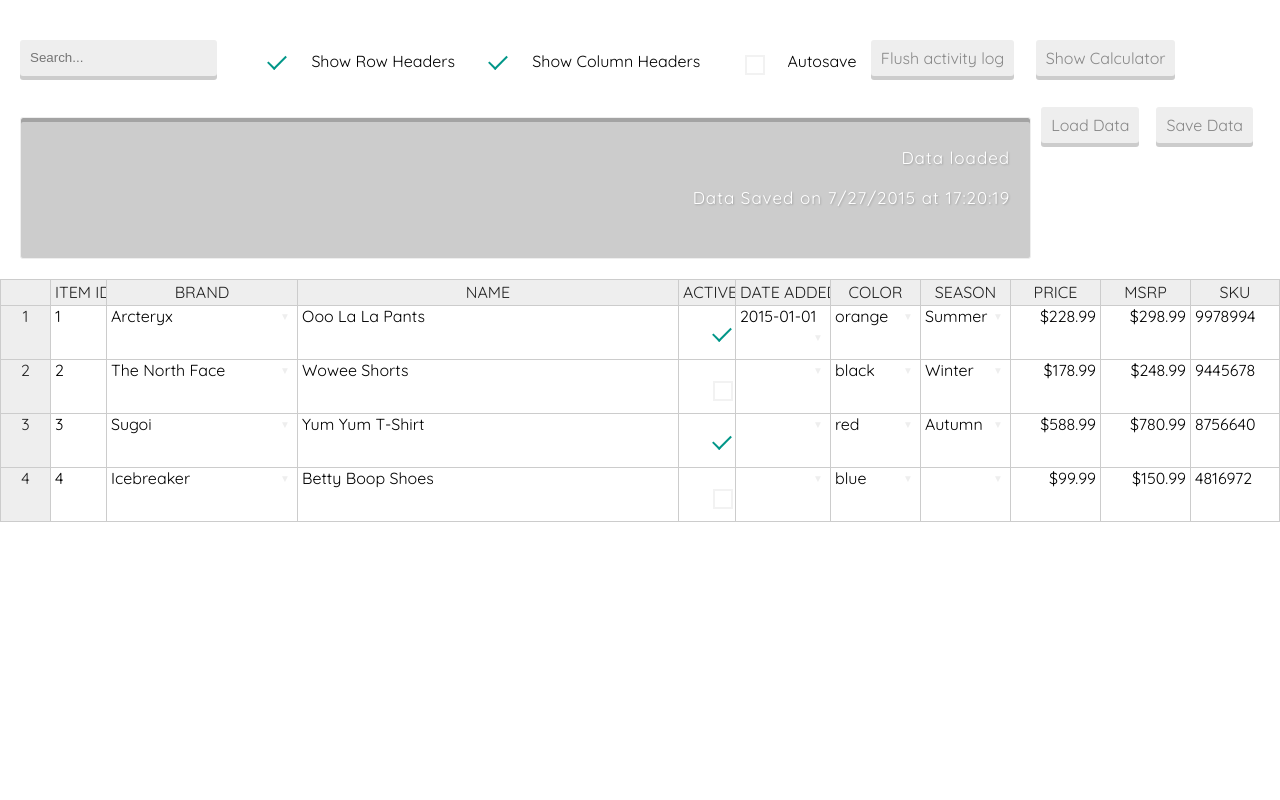
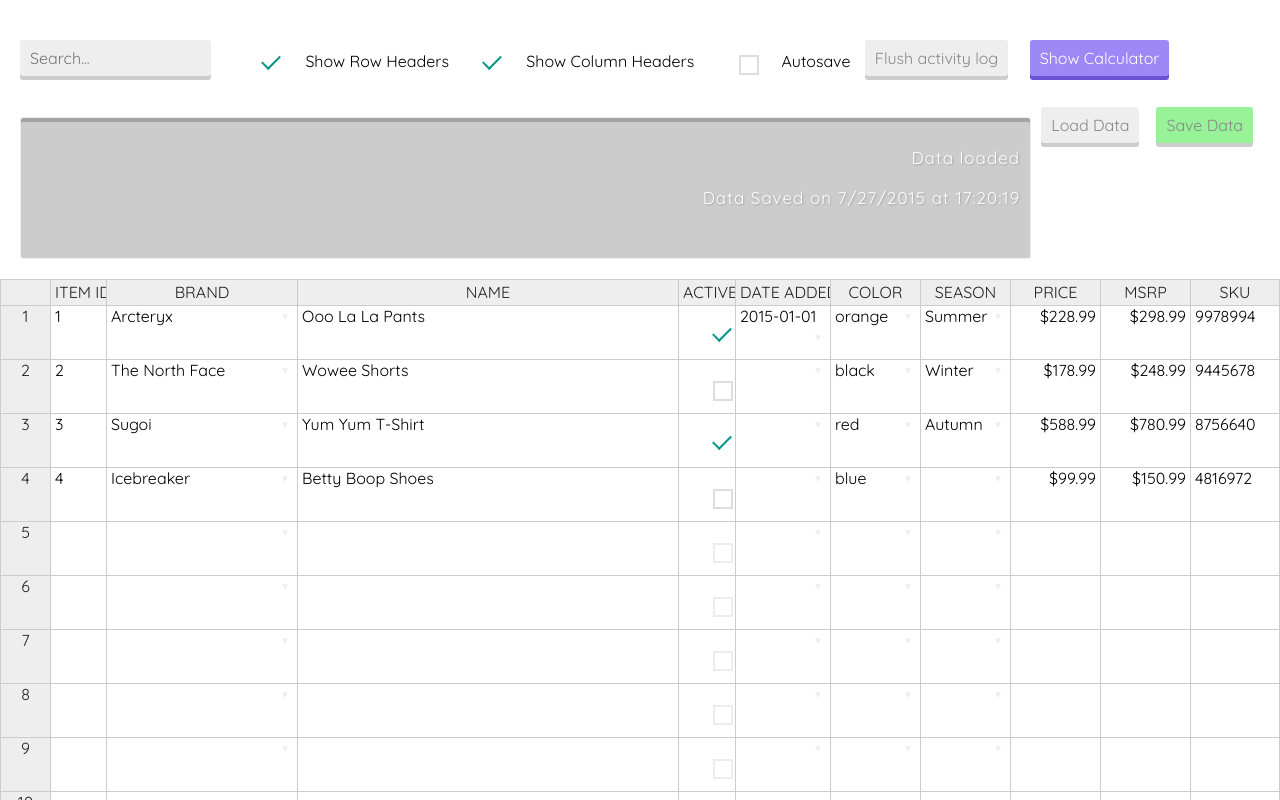
Before and after one commit to davidemaser/handson-dev, a website: page dropdown.html in a window 1280 px wide. Both pictures are taken after a click on the element "Save Data". Drawn offline with Linux system fonts and the light colour scheme.

Commit message:
UI styling

```diff
--- a/assets/css/gen-style.css
+++ b/assets/css/gen-style.css
@@ -3,10 +3,11 @@
     font-family: 'Quicksand', sans-serif;
 }
 .customClass{
-    background-color: #00b359!important;
+    background-color: #009688!important;
     color:#fff!important;
 }
-.status_mess,.save-message {
+.status_mess,.save-message,.load-message {
+    padding: 0 10px;
     background-color:transparent;
     -webkit-transition: background-color 500ms linear;
     -moz-transition: background-color 500ms linear;
@@ -53,6 +54,8 @@
     user-select: none;
     transition: all 0.2s ease;
     border: none;
+    font-family: inherit;
+    font-size: inherit;
 }
 input#search_field:focus {
     background-color: #f1ff92;
@@ -62,7 +65,7 @@
     border: 1px solid #eee;
     position: relative;
     display: block;
-    padding: 20px;
+    padding: 20px 0;
     margin: 20px;
     height: 100px;
     overflow-y: auto;
@@ -164,6 +167,25 @@
     /* Smoothing out hover and active states using css3 transitions */
     transition: all 0.2s ease;
 }
+.il.save span{
+    background-color: #97F298;
+}
+.il.save span:hover{
+    background-color: #00bd00;
+    box-shadow: 0 4px rgba(0, 0, 0, 0.2);
+    color: #ededed;
+}
+.il.calc span{
+    background: #9c89f6;
+    box-shadow: 0 4px #6b54d3;
+    color: white;
+}
+.il.calc span:hover{
+    background: #d6c3f6;
+    box-shadow: 0 4px rgba(0, 0, 0, 0.3);
+    color: #333;
+}
+
 .il span:hover {
     background: #9c89f6;
     box-shadow: 0 4px #6b54d3;
@@ -243,7 +265,7 @@
      z-index: 1;
      width: 1rem;
      height: 1rem;
-     border: 2px solid #f2f2f2;
+     border: 2px solid #dddddd;
  }
 input[type="checkbox"]:checked:before {
     -webkit-transform: rotate(-45deg);
--- a/assets/js/customFunctions.js
+++ b/assets/js/customFunctions.js
@@ -33,6 +33,7 @@
     manualColumnFreeze: true,
     manualColumnResize: true,
     manualRowResize: true,
+    minSpareRows: 10,
     //groups: true,
     afterChange: function (change, source) {
         $(eMessage).empty();
@@ -57,6 +58,7 @@
                         $(eMessage).append('<div class="status_mess num'+[j]+' new" data-column="'+dispCol[j]+'" data-row="'+dispRow[j]+'">'+dispMess[j]+'<div>');
                         $('#message div:last-child').focus();
                         $('#message div:last-child').removeClass('new');
+                        updateScroll();
                     }
                 }
         }
@@ -156,16 +158,53 @@
         data: {"data": $("#testing").handsontable('getData')}, //returns full array of grid data
         //data: change, //contains only information about changed cells
         success: function (data) {
+            Date.prototype.getMinutesTwoDigits = function()
+            {
+                var retval = this.getMinutes();
+                if (retval < 10)
+                {
+                    return ("0" + retval.toString());
+                }
+                else
+                {
+                    return retval.toString();
+                }
+            }
+            Date.prototype.getHoursTwoDigits = function()
+            {
+                var retval = this.getHours();
+                if (retval < 10)
+                {
+                    return ("0" + retval.toString());
+                }
+                else
+                {
+                    return retval.toString();
+                }
+            }
+            Date.prototype.getSecondsTwoDigits = function()
+            {
+                var retval = this.getSeconds();
+                if (retval < 10)
+                {
+                    return ("0" + retval.toString());
+                }
+                else
+                {
+                    return retval.toString();
+                }
+            }
             var d = new Date(),
                 dformat = [d.getMonth() + 1,
                         d.getDate(),
                         d.getFullYear()].join('/') + ' at ' +
-                    [d.getHours(),
-                        d.getMinutes(),
-                        d.getSeconds()].join(':');
+                    [d.getHoursTwoDigits(),
+                        d.getMinutesTwoDigits(),
+                        d.getSecondsTwoDigits()].join(':');
             $('.save-message').remove();
             $(eMessage).append('<div class="save-message new-atsave">Data Saved on ' + dformat + '</div>');
             setTimeout("$('.save-message').focus();$('.save-message').removeClass('new-atsave')", 1500);
+            updateScroll();
         },
         error: function (data) {
             console.log("error", data);
@@ -183,6 +222,7 @@
             //$('.load-message').remove();
             $(eMessage).append('<div class="load-message new-atsave">Data loaded</div>');
             setTimeout("$('.load-message').focus();$('.load-message').removeClass('new-atsave')", 1500);
+            updateScroll();
         }
     });
 }
@@ -244,6 +284,10 @@
         });
     }
 });
+function updateScroll(){
+    var element = document.getElementById("message");
+    element.scrollTop = element.scrollHeight;
+}
 //calculator code
 (function($) {
     $.fn.drags = function(opt) {
```
